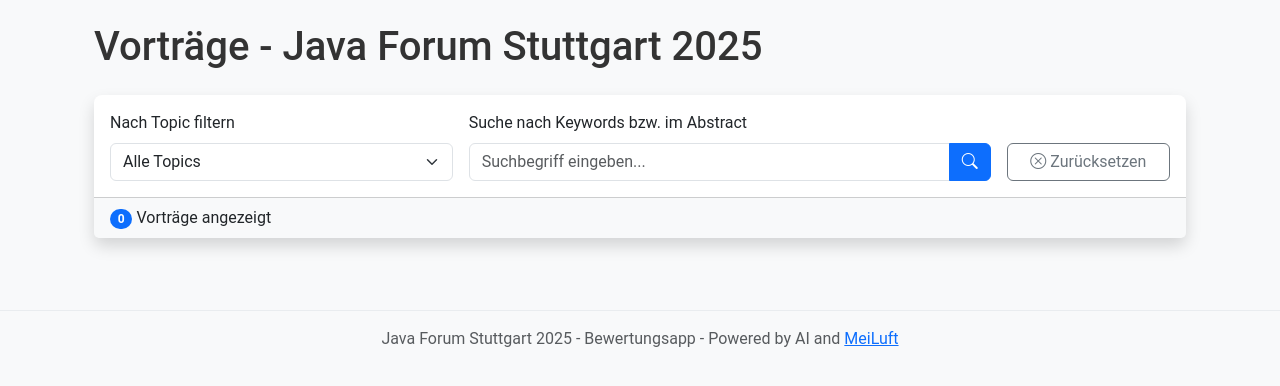
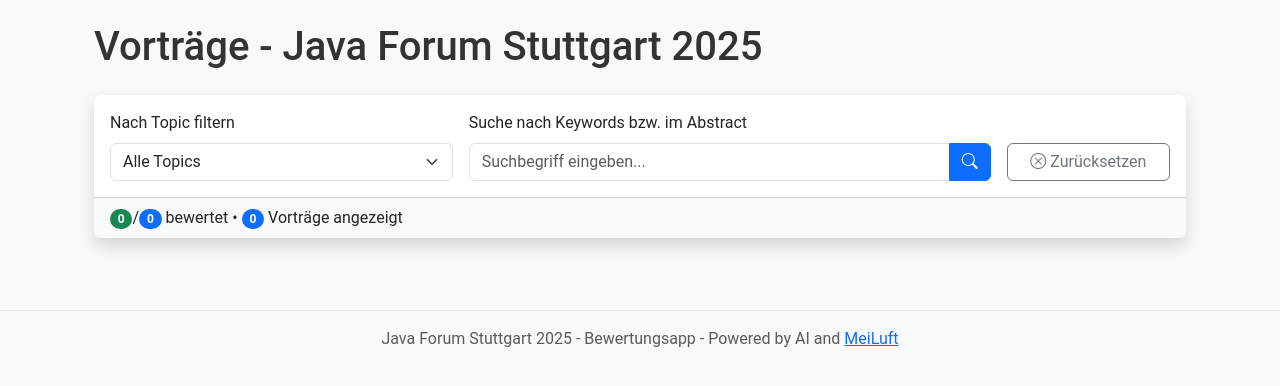
Before and after one commit to DG1001/jfs2025_rating_app, a Flask app: page / in a window 1280 px wide. Shown: the part 57-443 px from the top of the page. Run offline with Flask 3, Linux system fonts and the light colour scheme; the visitor is signed in with stand-in values (Sample User, id 1).

Commit message:
feat: Display rated talks count with total talks in index view

```diff
--- a/templates/index.html
+++ b/templates/index.html
@@ -41,6 +41,7 @@
         <div class="card-footer bg-light">
             <div class="d-flex justify-content-between align-items-center">
                 <div>
+                    <span class="badge bg-success rounded-pill">{{ user_ratings|length }}</span>/<span class="badge bg-primary rounded-pill">{{ total_talks }}</span> bewertet •
                     <span class="badge bg-primary rounded-pill">{{ filtered_count }}</span> Vorträge angezeigt
                     {% if filtered_count != total_talks %}
                     (von insgesamt {{ total_talks }})
```
